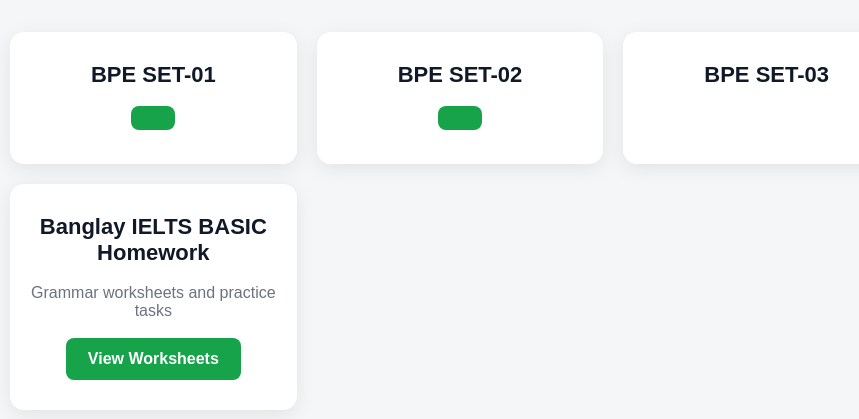
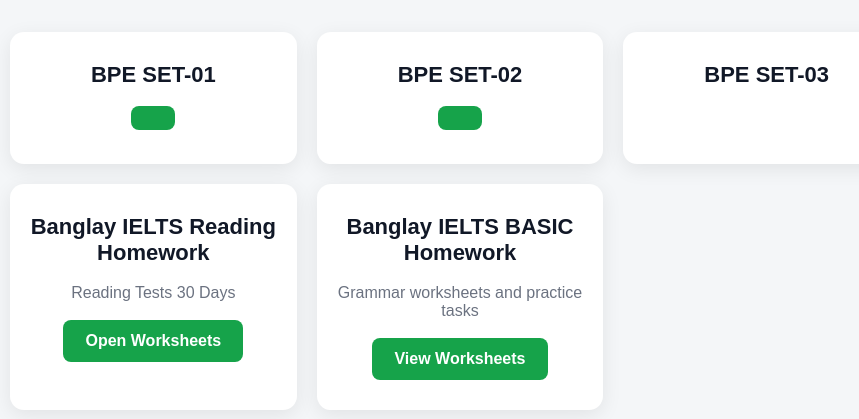
Before and after one commit to abrahman644619/IELTS-Basics, a plain HTML site: page index.html in a window 1280 px wide. Shown: the part 233-652 px from the top of the page, without its empty margins (180-1039 px from the left). Drawn offline with Linux system fonts and the light colour scheme.

Commit message:
Update index.html

```diff
--- a/index.html
+++ b/index.html
@@ -117,6 +117,20 @@
       </div>
 
 
+
+      <div class="exam-card">
+        <h2>Banglay IELTS Reading Homework</h2>
+
+        <p style="color:#6b7280; margin-bottom:18px;">
+          Reading Tests 30 Days
+        </p>
+
+        <a class="btn" href="reading_dashboard.html">
+          Open Worksheets
+        </a>
+      </div>
+
+
       <div class="exam-card">
         <h2>Banglay IELTS BASIC Homework</h2>
 
```
